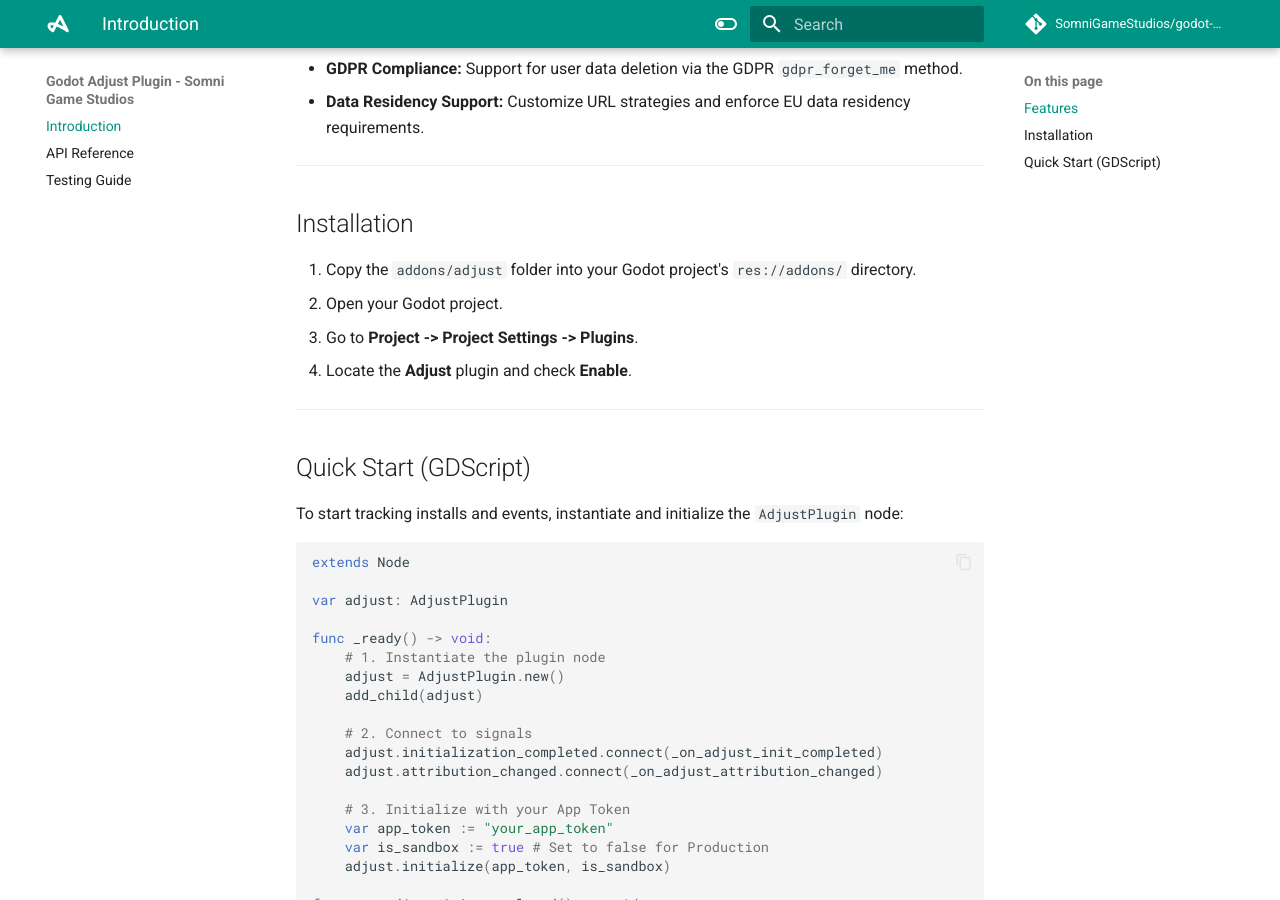
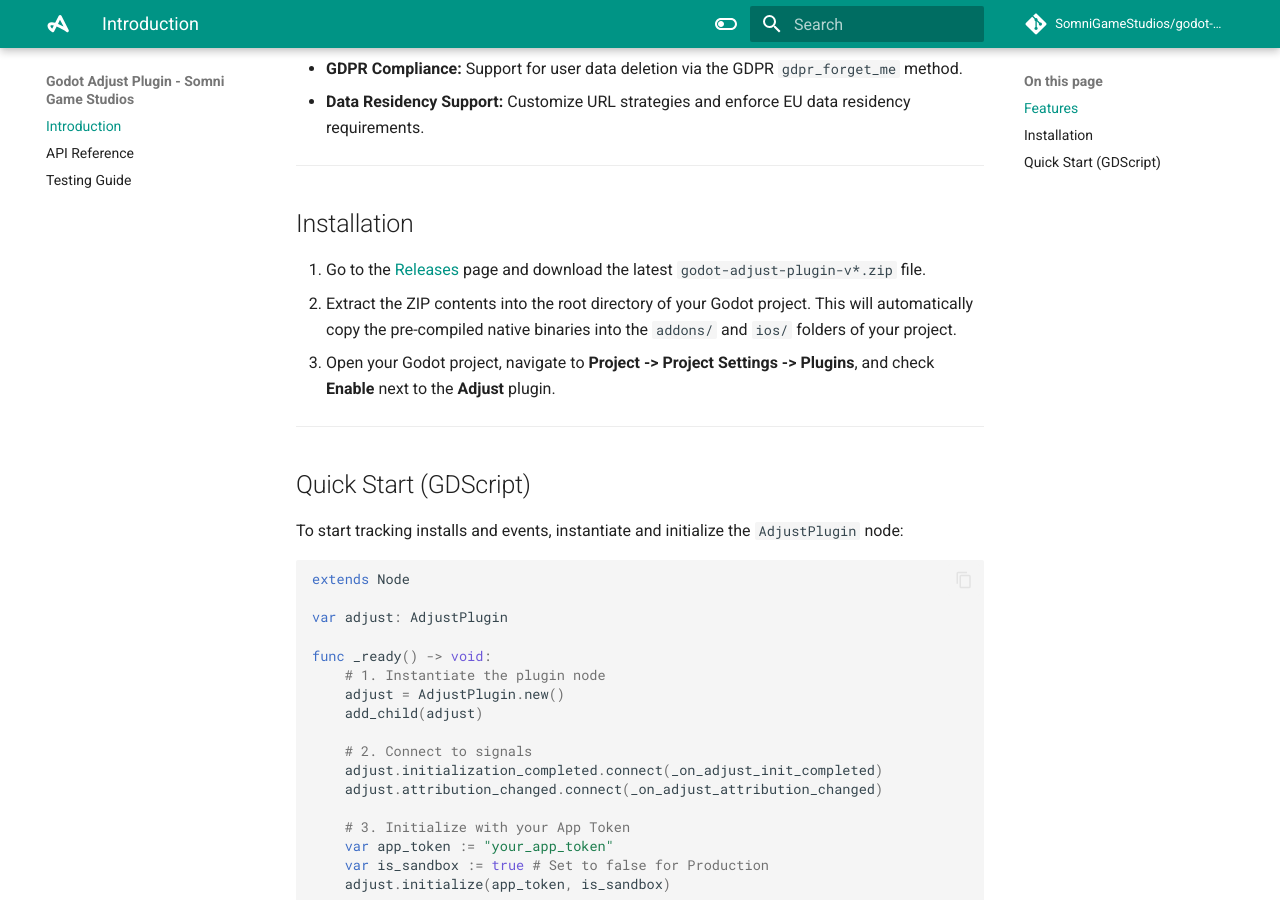
Before and after one commit to SomniGameStudios/godot-adjust-plugin, an MkDocs documentation site: the page built from docs/index.md, in a window 1280 px wide and 900 px high, scrolled down 367 px. Built offline with MkDocs 1.6.1 and Material for MkDocs 9.7.7, drawn with Linux system fonts in a browser that asks for light colours; comment, search, counter and statistics services are not loaded; the version menu is left out.

Commit message:
feat: implement automated CI/CD release workflow and update installation instructions

```diff
--- a/docs/index.md
+++ b/docs/index.md
@@ -14,10 +14,10 @@
 
 ## Installation
 
-1. Copy the `addons/adjust` folder into your Godot project's `res://addons/` directory.
-2. Open your Godot project.
-3. Go to **Project -> Project Settings -> Plugins**.
-4. Locate the **Adjust** plugin and check **Enable**.
+1. Go to the [Releases](https://github.com/SomniGameStudios/godot-adjust-plugin/releases) page and download the latest `godot-adjust-plugin-v*.zip` file.
+2. Extract the ZIP contents into the root directory of your Godot project. This will automatically copy the pre-compiled native binaries into the `addons/` and `ios/` folders of your project.
+3. Open your Godot project, navigate to **Project -> Project Settings -> Plugins**, and check **Enable** next to the **Adjust** plugin.
+
 
 ---
 
```
Also changed, not shown: README.md (+6 -0 lines), mkdocs.yml (line endings or trailing spaces), 1 other file.
